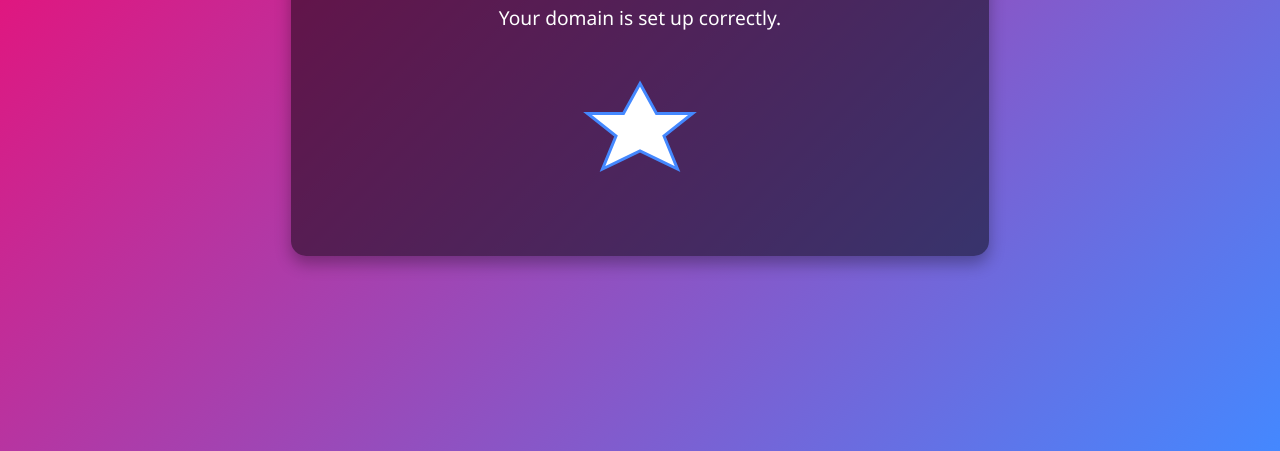
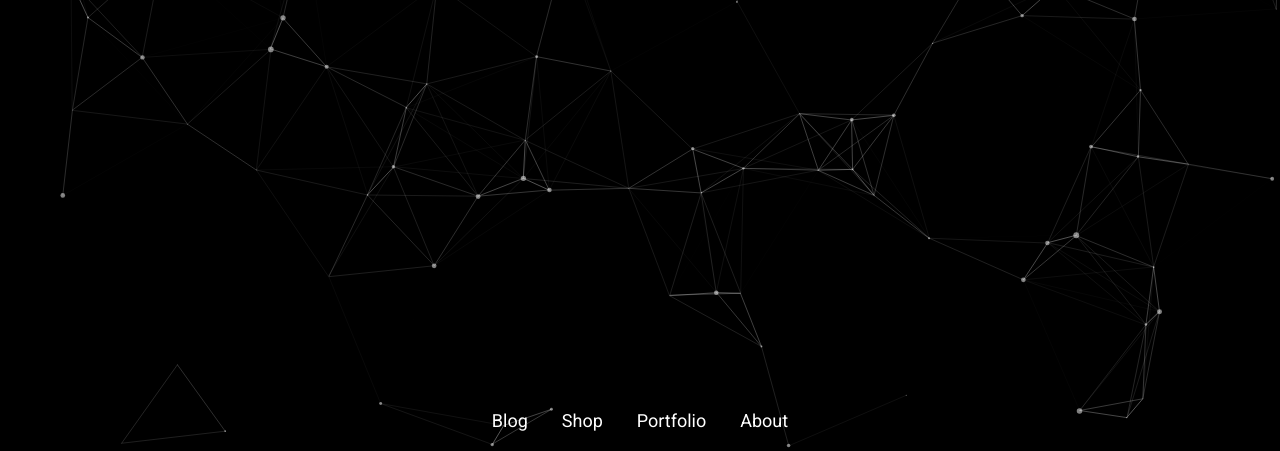
Before and after one commit to BERTtheSHIRT96/testerwebsite, a plain HTML site: page index.html in a window 1280 px wide. Shown: the part 349-800 px from the top of the page. Drawn offline with nearby package versions, Linux system fonts and the light colour scheme.

Commit message:
Update index.html

```diff
--- a/index.html
+++ b/index.html
@@ -3,54 +3,176 @@
 <head>
     <meta charset="UTF-8">
     <meta name="viewport" content="width=device-width, initial-scale=1.0">
-    <title>Domain Setup Test</title>
+    <title>Interactive One-Page Website</title>
+    <!-- Link to Google Fonts for styling the links -->
+    <link href="https://fonts.googleapis.com/css2?family=Roboto:wght@400;700&display=swap" rel="stylesheet">
+    <!-- Particles.js library -->
+    <script src="https://cdn.jsdelivr.net/npm/particles.js@2.0.0/particles.min.js"></script>
     <style>
-        body {
+        body, html {
             margin: 0;
             padding: 0;
-            background: linear-gradient(135deg, #f06, #48f);
-            height: 100vh;
-            display: flex;
-            justify-content: center;
-            align-items: center;
-            font-family: 'Segoe UI', Tahoma, Geneva, Verdana, sans-serif;
+            height: 100%;
+            background-color: #000;
+            font-family: 'Roboto', sans-serif;
+            overflow: hidden;
+            position: relative;
+        }
+
+        #particles-js {
+            position: absolute;
+            width: 100%;
+            height: 100%;
+            background-color: #000;
+            background-size: cover;
+            background-position: 50% 50%;
+            z-index: 1;
+        }
+
+        .footer {
+            position: absolute;
+            bottom: 20px;
+            width: 100%;
+            text-align: center;
+            z-index: 2;
+        }
+
+        .footer a {
             color: #fff;
-            text-align: center;
+            text-decoration: none;
+            margin: 0 15px;
+            font-size: 18px;
+            transition: color 0.3s;
         }
-        .container {
-            background: rgba(0, 0, 0, 0.5);
-            padding: 40px;
-            border-radius: 15px;
-            box-shadow: 0 8px 16px rgba(0,0,0,0.3);
-        }
-        h1 {
-            font-size: 3em;
-            margin-bottom: 20px;
-        }
-        p {
-            font-size: 1.2em;
-        }
-        .fancy-art {
-            margin-top: 30px;
-        }
-        /* Responsive SVG */
-        svg {
-            width: 150px;
-            height: 150px;
+
+        .footer a:hover {
+            color: #1e90ff;
         }
     </style>
 </head>
 <body>
-    <div class="container">
-        <h1>Welcome to Your Domain!</h1>
-        <p>Your domain is set up correctly.</p>
-        <div class="fancy-art">
-            <!-- Simple SVG Art: Abstract Geometric Shape -->
-            <svg viewBox="0 0 100 100">
-                <polygon points="50,15 61,35 85,35 66,50 75,72 50,60 25,72 34,50 15,35 39,35"
-                         fill="#fff" stroke="#48f" stroke-width="2"/>
-            </svg>
-        </div>
+
+    <!-- Particle Background -->
+    <div id="particles-js"></div>
+
+    <!-- Footer with Links -->
+    <div class="footer">
+        <a href="#blog">Blog</a>
+        <a href="#shop">Shop</a>
+        <a href="#portfolio">Portfolio</a>
+        <a href="#about">About</a>
     </div>
+
+    <!-- Initialize Particles.js -->
+    <script>
+        /* Particles.js Config */
+        particlesJS("particles-js",
+        {
+          "particles": {
+            "number": {
+              "value": 80,
+              "density": {
+                "enable": true,
+                "value_area": 800
+              }
+            },
+            "color": {
+              "value": "#ffffff"
+            },
+            "shape": {
+              "type": "circle",
+              "stroke": {
+                "width": 0,
+                "color": "#000000"
+              },
+              "polygon": {
+                "nb_sides": 5
+              },
+            },
+            "opacity": {
+              "value": 0.5,
+              "random": false,
+              "anim": {
+                "enable": false,
+                "speed": 1,
+                "opacity_min": 0.1,
+                "sync": false
+              }
+            },
+            "size": {
+              "value": 3,
+              "random": true,
+              "anim": {
+                "enable": false,
+                "speed": 40,
+                "size_min": 0.1,
+                "sync": false
+              }
+            },
+            "line_linked": {
+              "enable": true,
+              "distance": 150,
+              "color": "#ffffff",
+              "opacity": 0.4,
+              "width": 1
+            },
+            "move": {
+              "enable": true,
+              "speed": 2,
+              "direction": "none",
+              "random": false,
+              "straight": false,
+              "out_mode": "out",
+              "attract": {
+                "enable": false,
+                "rotateX": 600,
+                "rotateY": 1200
+              }
+            }
+          },
+          "interactivity": {
+            "detect_on": "canvas",
+            "events": {
+              "onhover": {
+                "enable": true,
+                "mode": "repulse"
+              },
+              "onclick": {
+                "enable": true,
+                "mode": "push"
+              },
+              "resize": true
+            },
+            "modes": {
+              "grab": {
+                "distance": 400,
+                "line_linked": {
+                  "opacity": 1
+                }
+              },
+              "bubble": {
+                "distance": 400,
+                "size": 40,
+                "duration": 2,
+                "opacity": 8,
+                "speed": 3
+              },
+              "repulse": {
+                "distance": 100,
+                "duration": 0.4
+              },
+              "push": {
+                "particles_nb": 4
+              },
+              "remove": {
+                "particles_nb": 2
+              }
+            }
+          },
+          "retina_detect": true
+        }
+        );
+    </script>
+
 </body>
 </html>
```
